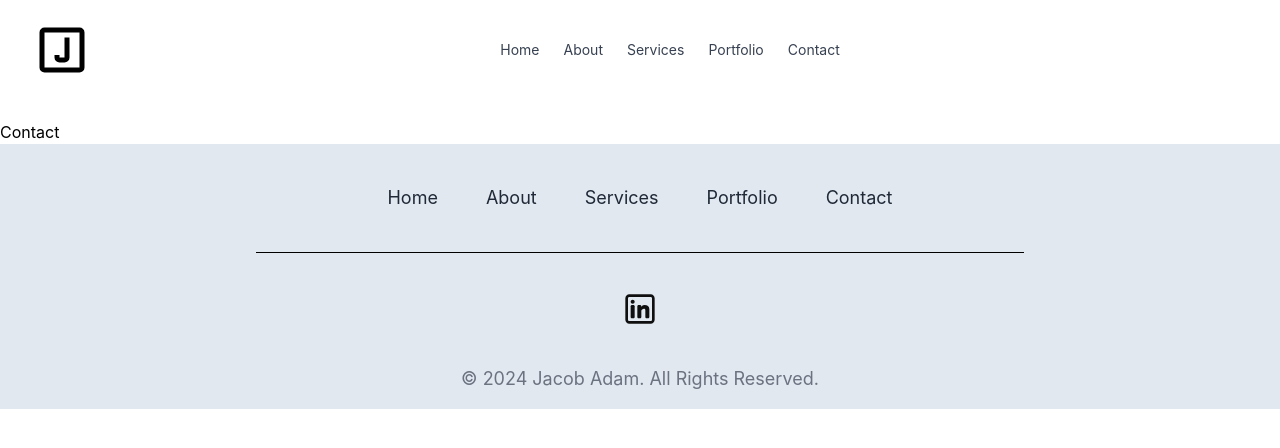
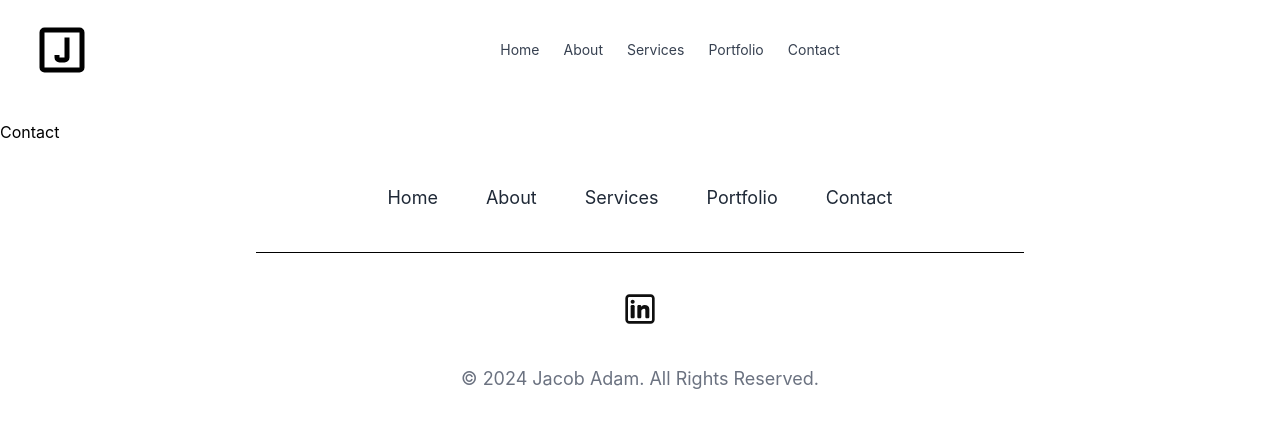
Before and after one commit to jacobadam/jacobadamdeveloper, a React (Create React App) app: page /contact in a window 1280 px wide. Shown: the top 448 px of the page. Built offline with nearby package versions, Linux system fonts and the light colour scheme.

Commit message:
update footer colour

```diff
--- a/src/Footer.js
+++ b/src/Footer.js
@@ -2,7 +2,7 @@ import React from "react";
 
 export default function Footer() {
   return (
-    <footer class="w-full bg-slate-200">
+    <footer class="w-full bg-white">
       <div class="mx-auto max-w-7xl px-4 sm:px-6 lg:px-8">
         <div class="max-w-3xl mx-auto">
           <ul class="text-lg flex items-center justify-center flex-col gap-7 md:flex-row md:gap-12 transition-all duration-500 py-10 mb-10 border-b border-black">
```
